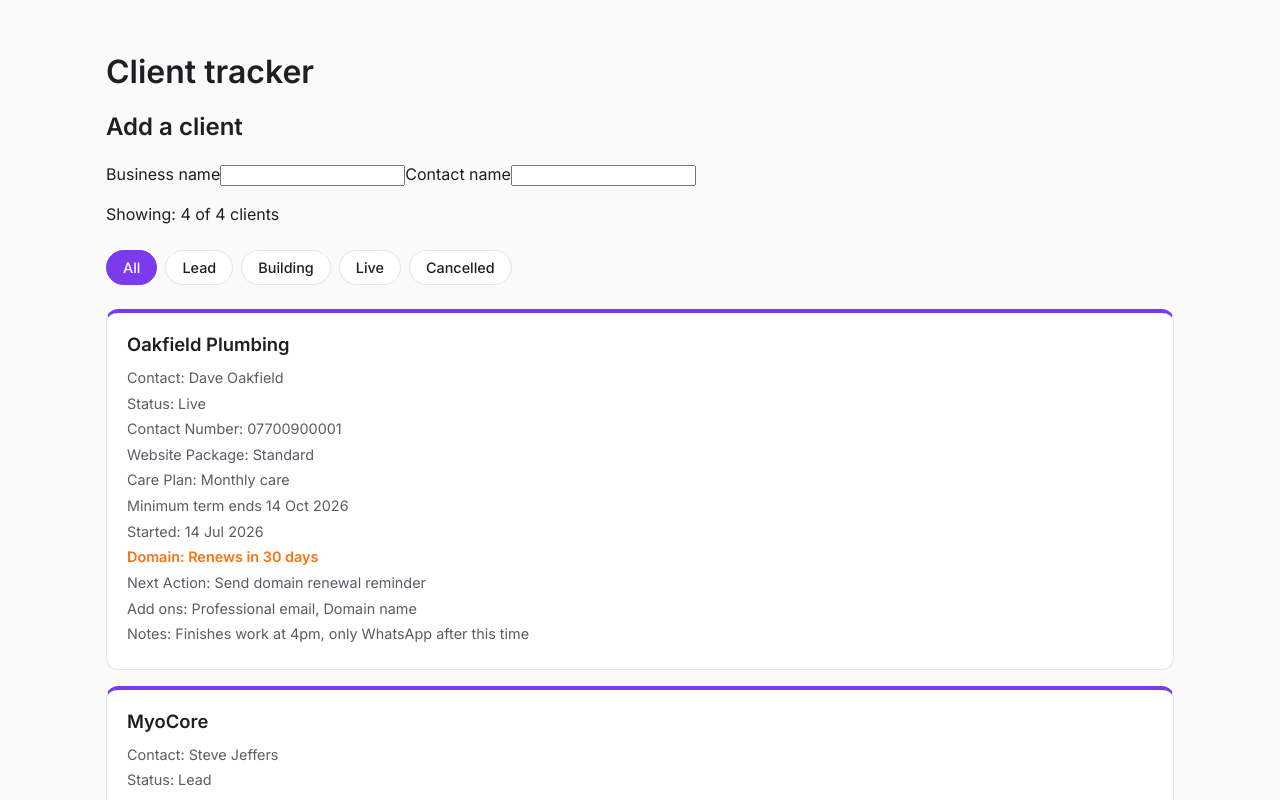
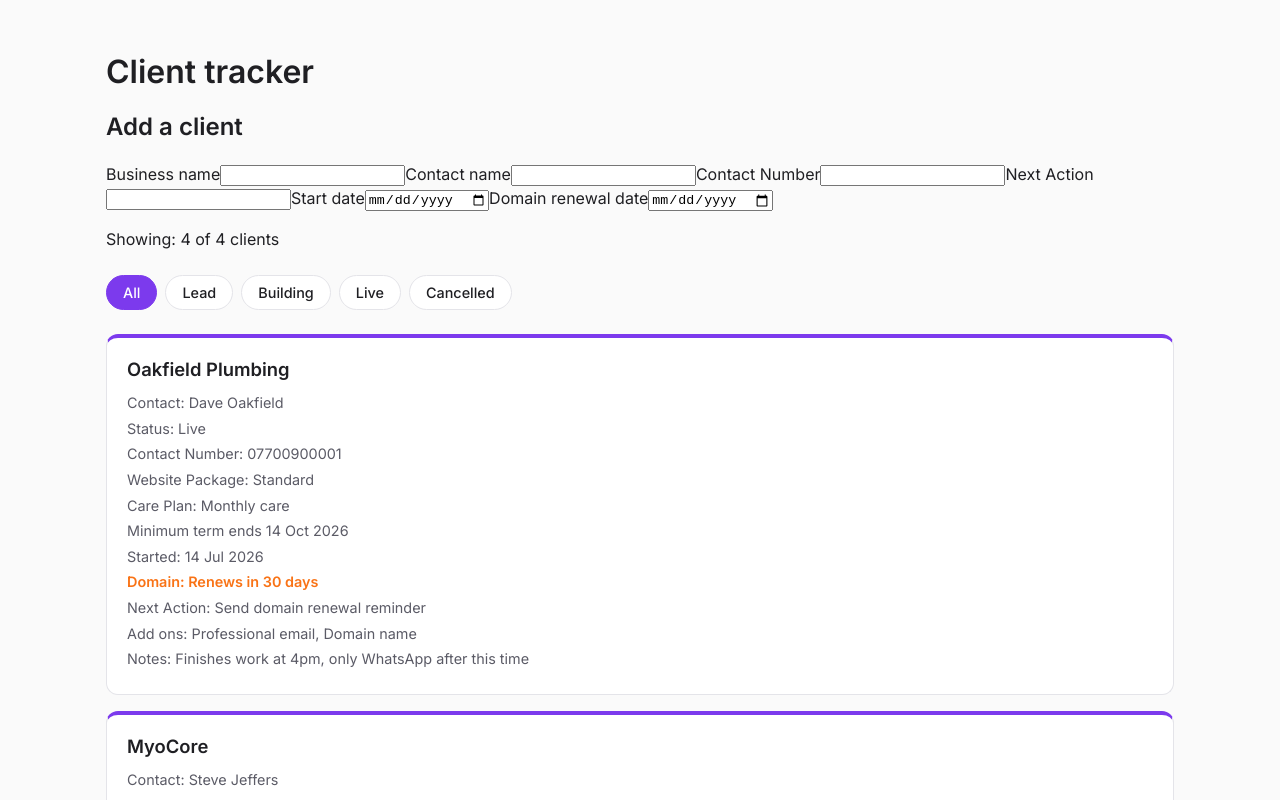
Before and after one commit to SteveJeffs/client-tracker, a React (Vite) app: page / in a window 1280 px wide. Shown: the top 800 px of the page. Built offline with nearby package versions, Linux system fonts and the light colour scheme.

Commit message:
Add text and date fields to form

```diff
--- a/src/components/AddClientForm.jsx
+++ b/src/components/AddClientForm.jsx
@@ -4,6 +4,11 @@ function AddClientForm() {
     const [form, setForm] = useState({
         businessName: '',
         contactName: '',
+        contactNumber: '',
+        nextAction: '',
+        startDate: '',
+        domainRenewalDate: '',
+
     })
 
     return (
@@ -15,16 +20,49 @@ function AddClientForm() {
                 id="businessName"
                 type="text"
                 value={form.businessName}
-                onChange={(event) => setForm({ ...form, businessName: event.target.value})}
+                onChange={(event) => setForm({ ...form, businessName: event.target.value })}
             />
 
             <label htmlFor="contactName">Contact name</label>
             <input
-            id="contactName"
-            type="text"
-            value={form.contactName}
-            onChange={(event) => setForm({ ...form, contactName: event.target.value})}
+                id="contactName"
+                type="text"
+                value={form.contactName}
+                onChange={(event) => setForm({ ...form, contactName: event.target.value })}
             />
+
+            <label htmlFor="contactNumber">Contact Number</label>
+            <input
+                id="contactNumber"
+                type="tel"
+                value={form.contactNumber}
+                onChange={(event) => setForm({ ...form, contactNumber: event.target.value })}
+            />
+
+            <label htmlFor="nextAction">Next Action</label>
+            <input
+                id="nextAction"
+                type="text"
+                value={form.nextAction}
+                onChange={(event) => setForm({ ...form, nextAction: event.target.value })}
+            />
+
+            <label htmlFor="startDate">Start date</label>
+            <input
+                id="startDate"
+                type="date"
+                value={form.startDate}
+                onChange={(event) => setForm({ ...form, startDate: event.target.value })}
+            />
+
+            <label htmlFor="domainRenewalDate">Domain renewal date</label>
+            <input
+                id="domainRenewalDate"
+                type="date"
+                value={form.domainRenewalDate}
+                onChange={(event) => setForm({ ...form, domainRenewalDate: event.target.value })}
+            />
+
         </form>
     )
 }
```
